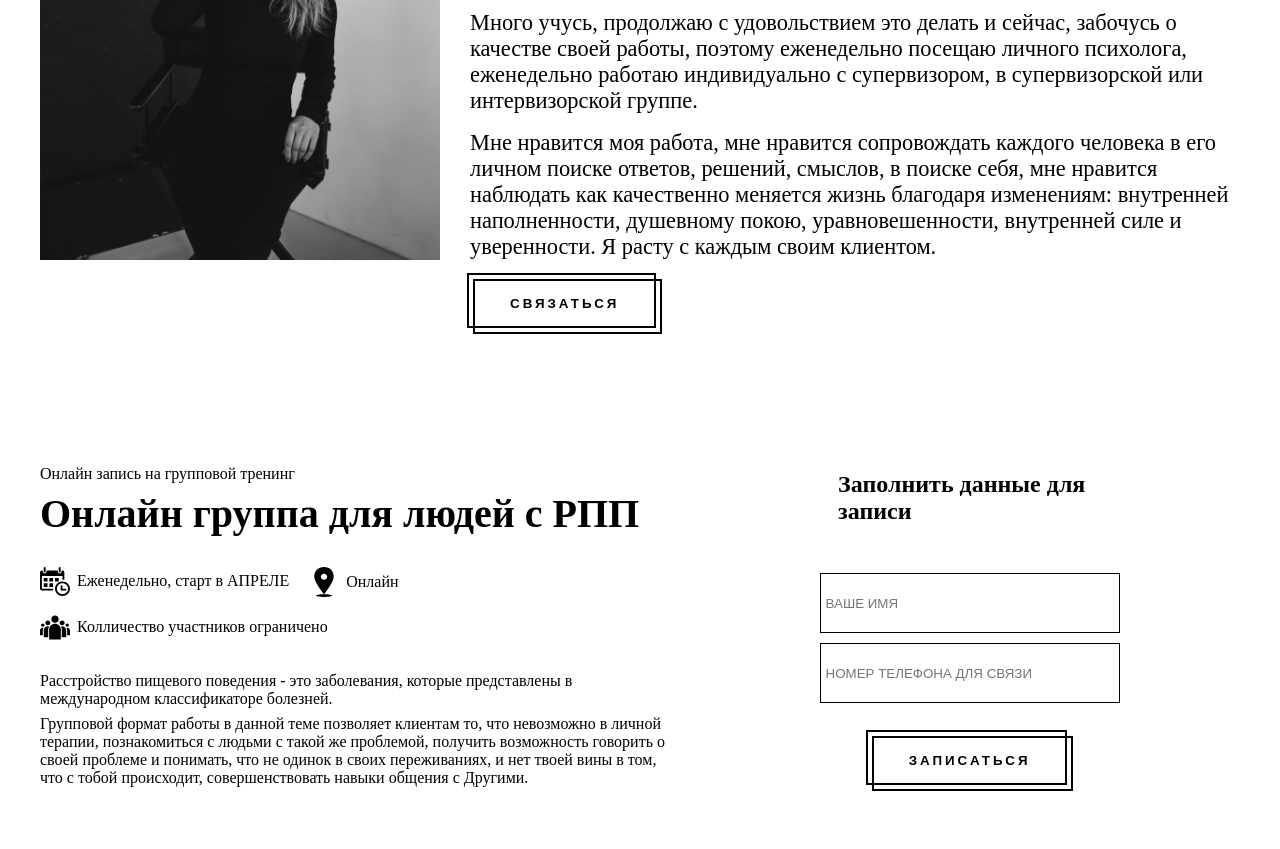
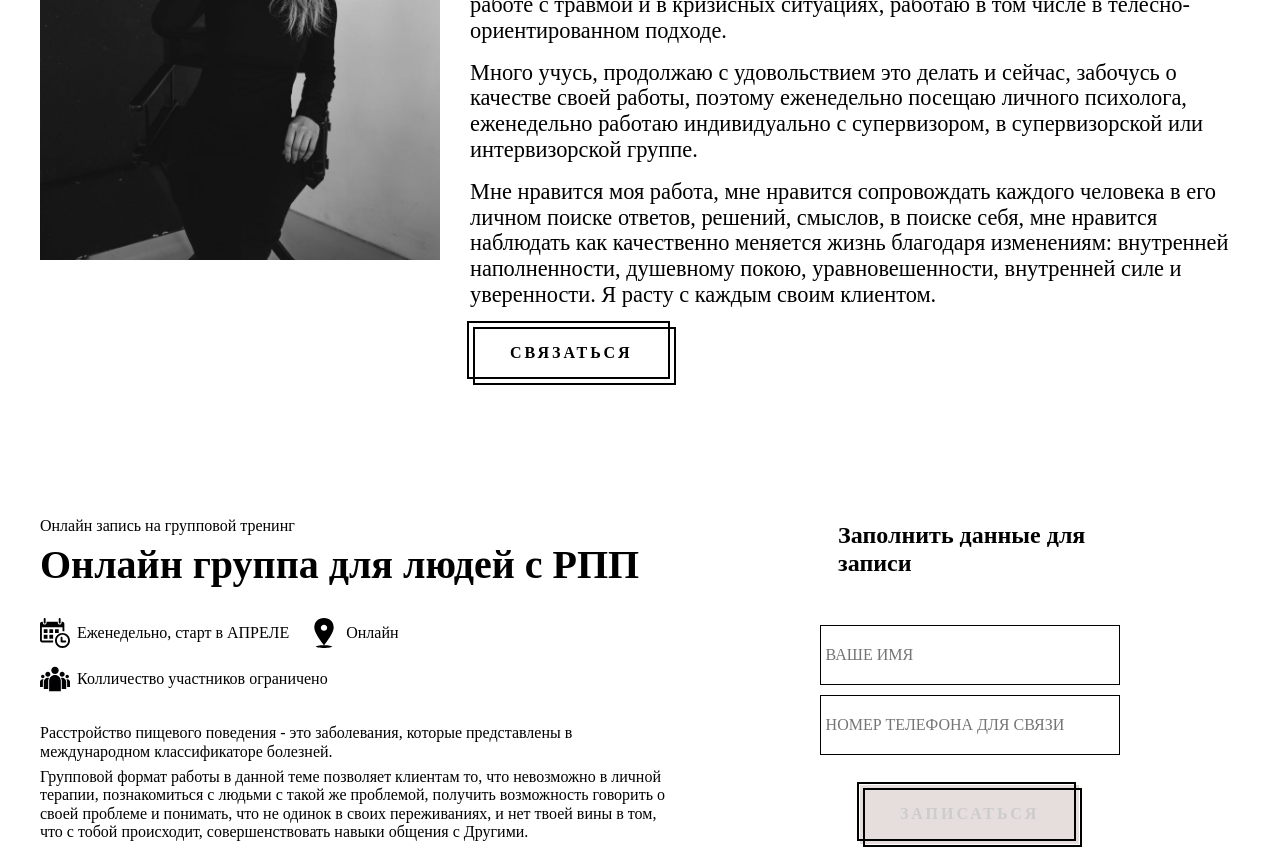
Before and after one commit to qusewen/psycholog, a React (Create React App) app: page / in a window 1280 px wide. Shown: the part 460-1309 px from the top of the page. Built offline with nearby package versions, Linux system fonts and the light colour scheme; a web font is replaced by a local one.

Commit message:
feat: create validation

```diff
--- a/src/component/Button/Button.scss
+++ b/src/component/Button/Button.scss
@@ -32,3 +32,10 @@ padding: 20px 40px;
   .button:hover:after, .button:hover:before {
     -webkit-transform: translate(0);
   }
+
+
+
+  .button:disabled {
+    background: rgb(230, 221, 221);
+    color: rgb(204, 204, 204);
+    }
--- a/src/component/Footer/Footer.scss
+++ b/src/component/Footer/Footer.scss
@@ -1,4 +1,5 @@
 .footer {
+  padding: 0 10px 0;
   &__body {
     text-align: center;
   }
--- a/src/component/Popap/Popap.tsx
+++ b/src/component/Popap/Popap.tsx
@@ -22,6 +22,9 @@ export default function Popap() {
   const [resStatus, setResStatus] = useState<number>();
   const [errorStatus, setErrorStatus] = useState<boolean>(false);
   const [loading, setLoading] = useState(false);
+  const [nameValue, setNameValue] = useState('')
+  const [phoneValue, setPhoneValue] =useState('')
+  const [comentValue, setComentValue] =useState('')
   function modalStateClose() {
     dispatch({ type: "closeModal" });
   }
@@ -92,6 +95,7 @@ export default function Popap() {
               name='name'
               value={toSend.name}
               onChange={handleChange}
+              onInput={(e: React.ChangeEvent<HTMLInputElement>) => setNameValue(e.target.value)}
             />
             <input
               {...register("phone")}
@@ -101,6 +105,7 @@ export default function Popap() {
               name='phone'
               value={toSend.phone}
               onChange={handleChange}
+              onInput={(e: React.ChangeEvent<HTMLInputElement>)=>setPhoneValue(e.target.value)}
             />{" "}
             <input
               {...register("comment")}
@@ -110,8 +115,9 @@ export default function Popap() {
               name='comment'
               value={toSend.comment}
               onChange={handleChange}
+              onInput={(e: React.ChangeEvent<HTMLInputElement>)=>setComentValue(e.target.value)}
             />
-            <button className='button' type='submit'>
+            <button disabled={nameValue === '' || phoneValue === '' || comentValue === ''? true : false} className='button' type='submit'>
               Записаться
             </button>
           </form>
--- a/src/component/forms/Form-online-record.tsx
+++ b/src/component/forms/Form-online-record.tsx
@@ -17,6 +17,8 @@ export default function FormOnlineRecord() {
     phone: "",
     service: "Онлайн группа РПП",
   });
+  const [nameValue, setNameValue] = useState('')
+  const [phoneValue, setPhoneValue] =useState('')
   const [resStatus, setResStatus] = useState<number>();
   const [errorStatus, setErrorStatus] = useState<boolean>(false);
   const [loading, setLoading] = useState(false);
@@ -62,6 +64,7 @@ export default function FormOnlineRecord() {
             name='name'
             value={toSend.name}
             onChange={handleChange}
+            onInput={(e:React.ChangeEvent<HTMLInputElement>)=> setNameValue(e.target.value)}
           />
           <input
             {...register("phone")}
@@ -71,8 +74,9 @@ export default function FormOnlineRecord() {
             name='phone'
             value={toSend.phone}
             onChange={handleChange}
+            onInput={(e:React.ChangeEvent<HTMLInputElement>) => setPhoneValue(e.target.value)}
           />
-          <button className='button' type='submit'>
+          <button disabled={nameValue === '' || phoneValue === ''? true : false} className='button' type='submit'>
             Записаться
           </button>
           {loading ? <Loader clas='loader-rec' /> : ""}
--- a/src/component/sections/ContsctSection.scss
+++ b/src/component/sections/ContsctSection.scss
@@ -1,5 +1,5 @@
 .contact{
-    padding: 120px 5px;
+    padding: 120px 10px;
 
 &__body{
     display: flex;
--- a/src/component/sections/Pay.scss
+++ b/src/component/sections/Pay.scss
@@ -1,5 +1,5 @@
 .pay {
-  padding: 80px 5px;
+  padding: 80px 10px;
   &__title {
     font-size: 2em;
     margin-bottom: 30px;
--- a/src/index.scss
+++ b/src/index.scss
@@ -31,3 +31,183 @@ margin: 0 auto;
 input::placeholder{
 text-transform: uppercase;
 }
+
+html {
+    line-height: 1.15;
+    -webkit-text-size-adjust: 100%;
+  }
+
+  body {
+    margin: 0;
+  }
+
+  main {
+    display: block;
+  }
+
+  h1 {
+    font-size: 2em;
+    margin: 0.67em 0;
+  }
+
+  hr {
+    box-sizing: content-box;
+    height: 0;
+    overflow: visible;
+  }
+
+  pre {
+    font-family: monospace, monospace;
+    font-size: 1em;
+  }
+
+  a {
+    background-color: transparent;
+  }
+
+  abbr[title] {
+    border-bottom: none;
+    text-decoration: underline;
+    text-decoration: underline dotted;
+  }
+
+  b,
+  strong {
+    font-weight: bolder;
+  }
+
+  code,
+  kbd,
+  samp {
+    font-family: monospace, monospace;
+    font-size: 1em;
+  }
+
+  small {
+    font-size: 80%;
+  }
+
+  sub,
+  sup {
+    font-size: 75%;
+    line-height: 0;
+    position: relative;
+    vertical-align: baseline;
+  }
+
+  sub {
+    bottom: -0.25em;
+  }
+
+  sup {
+    top: -0.5em;
+  }
+
+  img {
+    border-style: none;
+  }
+
+  button,
+  input,
+  optgroup,
+  select,
+  textarea {
+    font-family: inherit;
+    font-size: 100%;
+    line-height: 1.15;
+    margin: 0;
+  }
+
+  button,
+  input {
+    overflow: visible;
+  }
+
+  button,
+  select {
+    text-transform: none;
+  }
+
+  button,
+  [type="button"],
+  [type="reset"],
+  [type="submit"] {
+    -webkit-appearance: button;
+  }
+
+  button::-moz-focus-inner,
+  [type="button"]::-moz-focus-inner,
+  [type="reset"]::-moz-focus-inner,
+  [type="submit"]::-moz-focus-inner {
+    border-style: none;
+    padding: 0;
+  }
+
+  button:-moz-focusring,
+  [type="button"]:-moz-focusring,
+  [type="reset"]:-moz-focusring,
+  [type="submit"]:-moz-focusring {
+    outline: 1px dotted ButtonText;
+  }
+
+  fieldset {
+    padding: 0.35em 0.75em 0.625em;
+  }
+
+  legend {
+    box-sizing: border-box;
+    color: inherit;
+    display: table;
+    max-width: 100%;
+    padding: 0;
+    white-space: normal;
+  }
+
+  progress {
+    vertical-align: baseline;
+  }
+
+  textarea {
+    overflow: auto;
+  }
+
+  [type="checkbox"],
+  [type="radio"] {
+    box-sizing: border-box;
+    padding: 0;
+  }
+
+  [type="number"]::-webkit-inner-spin-button,
+  [type="number"]::-webkit-outer-spin-button {
+    height: auto;
+  }
+
+  [type="search"] {
+    -webkit-appearance: textfield;
+    outline-offset: -2px;
+  }
+
+  [type="search"]::-webkit-search-decoration {
+    -webkit-appearance: none;
+  }
+
+  ::-webkit-file-upload-button {
+    -webkit-appearance: button;
+    font: inherit;
+  }
+
+  details {
+    display: block;
+  }
+
+  summary {
+    display: list-item;
+  }
+
+  template {
+    display: none;
+  }
+
+  [hidden] {
+    display: none;
+  }
--- a/src/index.tsx
+++ b/src/index.tsx
@@ -1,6 +1,6 @@
 import React from "react";
 import ReactDOM from "react-dom/client";
-import { BrowserRouter, HashRouter } from "react-router-dom";
+import {  HashRouter } from "react-router-dom";
 import "./index.scss";
 import App from "./App";
 import Header from "./component/Header/Header";
@@ -15,12 +15,10 @@ const root = ReactDOM.createRoot(
 root.render(
   <HashRouter>
     <Provider store={store}>
-
         <Header />
         <Popap />
         <App />
         <Footer />
-
     </Provider>
   </HashRouter>
 );
--- a/src/pages/main/Main.scss
+++ b/src/pages/main/Main.scss
@@ -84,7 +84,7 @@
 
 @media (max-width: 870px) {
   .about {
-    padding: 80px 5px 30px;
+    padding: 80px 10px 30px;
     &__body {
       flex-direction: column;
       align-items: center;
@@ -99,6 +99,7 @@
     &__information {
       &_title {
         font-size: 1.8em;
+      margin-bottom: 0;
       }
       &_subtitle {
         font-size: 1em;
@@ -117,6 +118,7 @@
     margin-bottom: 16px;
   }
   .groupe {
+    padding: 0 10px 50px;
     &-container {
       display: flex;
       align-items: center;
@@ -133,6 +135,7 @@
       margin-bottom: 16px;
     }
     &__subtitle {
+      margin-top: 35px;
       &-info {
         display: flex;
         align-items: center;
@@ -141,7 +144,7 @@
     }
   }
   .work {
-    padding: 20px 5px 40px;
+    padding: 20px 10px 40px;
     &__title {
       font-size: 1.8em;
       &-second {
--- a/src/pages/treaty/Treaty.tsx
+++ b/src/pages/treaty/Treaty.tsx
@@ -1,5 +1,4 @@
 import React from 'react'
-import Popap from '../../component/Popap/Popap'
 
 export default function Treaty() {
   return (
```
